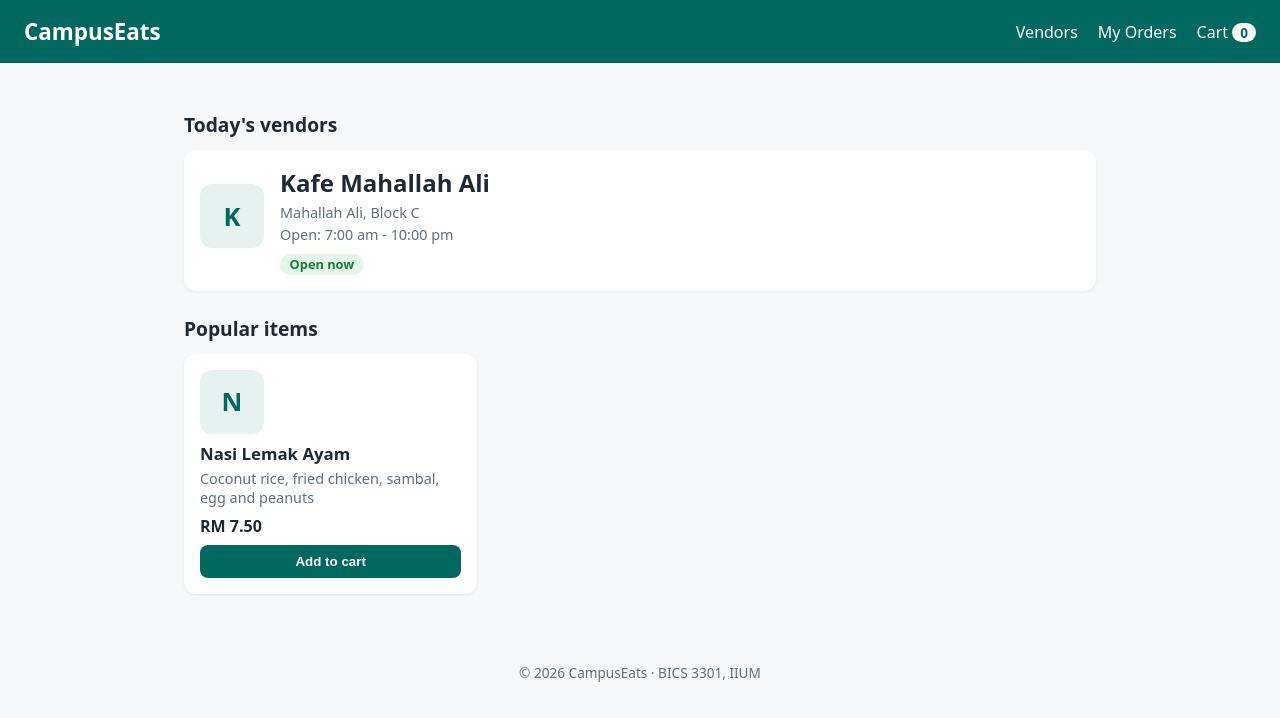
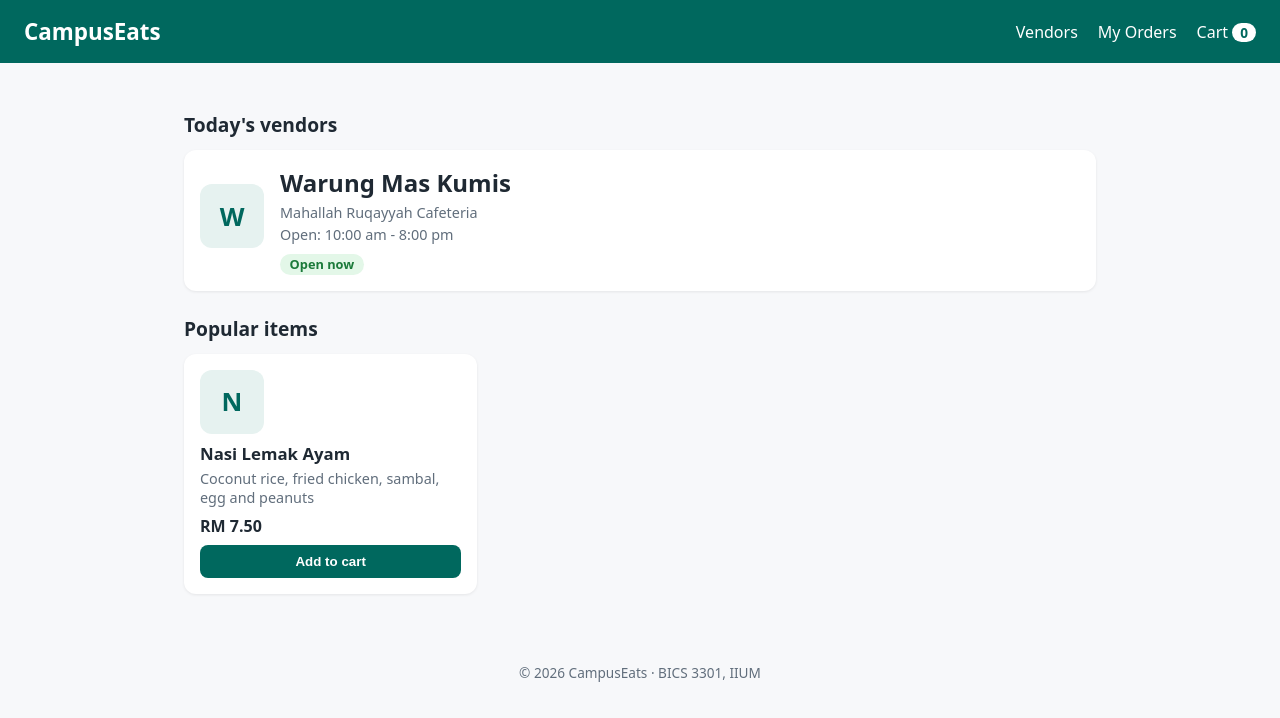
Before and after one commit to StudentIrfan/campuseats-2417045, a React (Vite) app: page / in a window 1280 px wide. Shown: the top 718 px of the page. Built offline with nearby package versions, Linux system fonts and the light colour scheme.

Commit message:
Week 1: components, AI log and reflection

```diff
--- a/src/App.jsx
+++ b/src/App.jsx
@@ -2,6 +2,7 @@ import Header from './components/Header.jsx'
 import VendorCard from './components/VendorCard.jsx'
 import MenuItemCard from './components/MenuItemCard.jsx'
 import Footer from './components/Footer.jsx'
+
 function App() {
     return (
     <>
--- a/src/components/VendorCard.jsx
+++ b/src/components/VendorCard.jsx
@@ -1,10 +1,11 @@
 function VendorCard() {
     const vendor = {
-        name: 'Kafe Mahallah Ali',
-        location: 'Mahallah Ali, Block C',
-        openHours: '7:00 am - 10:00 pm',
+        name: 'Warung Mas Kumis',
+        location: 'Mahallah Ruqayyah Cafeteria',
+        openHours: '10:00 am - 8:00 pm',
         isOpen: true,
     }
+
     return (
     <article className="card vendor-card">
         <div className="thumb" aria-hidden="true">
```
Also changed, not shown: src/components/MenuItemCard.jsx (+5 -4 lines), src/components/Header.jsx (indentation only), 2 other files (tests, documents, lock files or other folders). Lines whose indentation alone changed are shown as unchanged.
